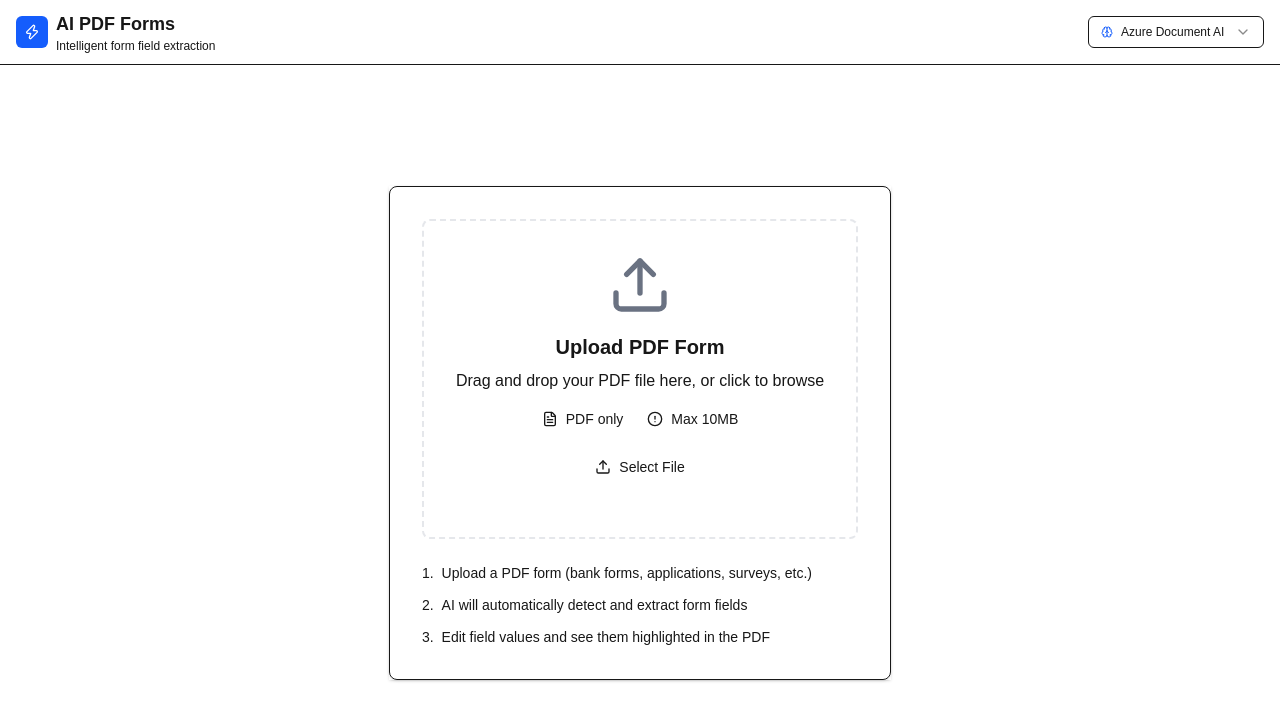
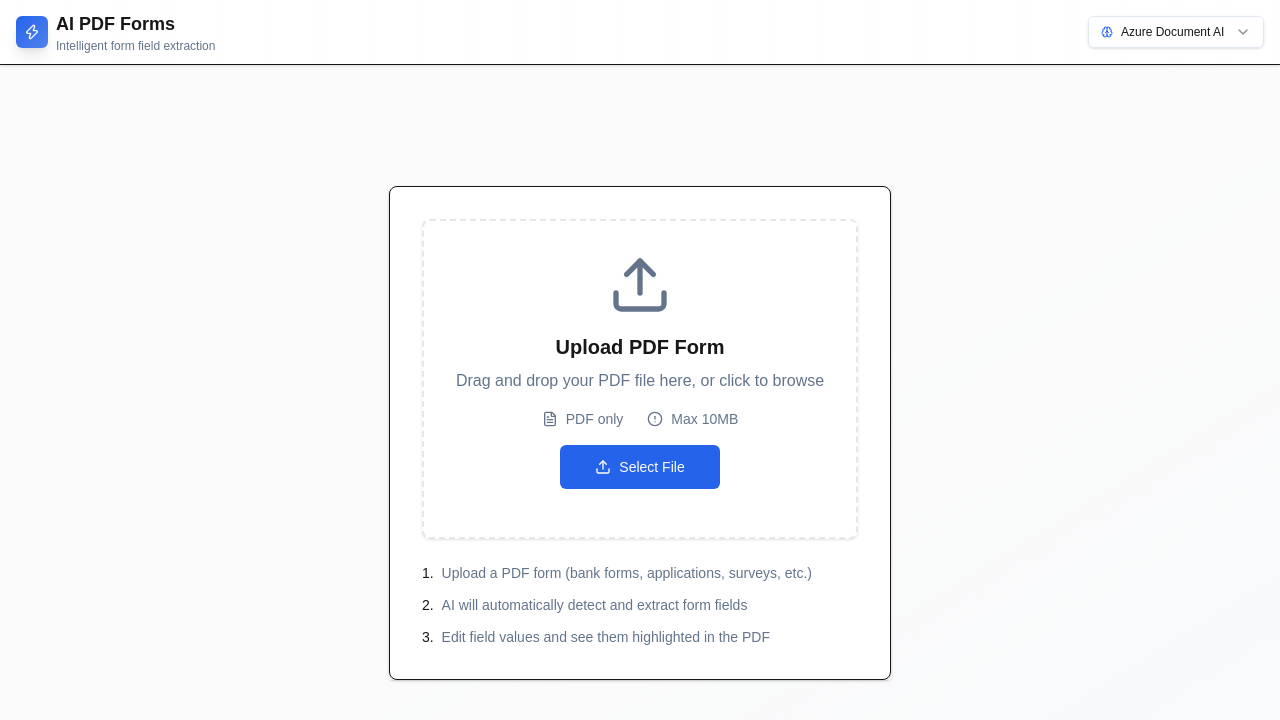
Before and after one commit to Manipandian/pdf-form-Interaction-cams, a Next.js app: page / in a window 1280 px wide. Shown: the top 720 px of the page. Built offline with nearby package versions, Linux system fonts and the light colour scheme.

Commit message:
Add theme css variable colors for inine and prefers-color-scheme with dark with tailwind them inline mapping

```diff
--- a/app/globals.css
+++ b/app/globals.css
@@ -1,13 +1,39 @@
 @import "tailwindcss";
 
 :root {
-  --background: #ffffff;
+  --background: #fafafa;
   --foreground: #171717;
+  --card: #ffffff;
+  --card-foreground: #171717;
+  --primary: #2563eb;
+  --primary-foreground: #ffffff;
+  --secondary: #f1f5f9;
+  --secondary-foreground: #0f172a;
+  --muted: #f8fafc;
+  --muted-foreground: #64748b;
+  --accent: #e2e8f0;
+  --accent-foreground: #0f172a;
+  --border: #e2e8f0;
+  --input: #e2e8f0;
+  --ring: #2563eb;
 }
 
 @theme inline {
   --color-background: var(--background);
   --color-foreground: var(--foreground);
+  --color-card: var(--card);
+  --color-card-foreground: var(--card-foreground);
+  --color-primary: var(--primary);
+  --color-primary-foreground: var(--primary-foreground);
+  --color-secondary: var(--secondary);
+  --color-secondary-foreground: var(--secondary-foreground);
+  --color-muted: var(--muted);
+  --color-muted-foreground: var(--muted-foreground);
+  --color-accent: var(--accent);
+  --color-accent-foreground: var(--accent-foreground);
+  --color-border: var(--border);
+  --color-input: var(--input);
+  --color-ring: var(--ring);
   --font-sans: var(--font-geist-sans);
   --font-mono: var(--font-geist-mono);
 }
@@ -16,13 +42,28 @@
   :root {
     --background: #0a0a0a;
     --foreground: #ededed;
+    --card: #171717;
+    --card-foreground: #ededed;
+    --primary: #3b82f6;
+    --primary-foreground: #ffffff;
+    --secondary: #1e293b;
+    --secondary-foreground: #f1f5f9;
+    --muted: #1e293b;
+    --muted-foreground: #94a3b8;
+    --accent: #334155;
+    --accent-foreground: #f1f5f9;
+    --border: #334155;
+    --input: #334155;
+    --ring: #3b82f6;
   }
 }
 
 body {
-  background: var(--background);
+  background: linear-gradient(135deg, var(--background) 0%, var(--muted) 100%);
+  background-attachment: fixed;
   color: var(--foreground);
   font-family: Arial, Helvetica, sans-serif;
+  min-height: 100vh;
 }
 
 /* PDF scroll sync animations */
@@ -40,3 +81,41 @@ body {
 .field-pulse {
   animation: field-pulse 0.5s ease-in-out;
 }
+
+/* Custom scrollbars for better aesthetics */
+::-webkit-scrollbar {
+  width: 8px;
+  height: 8px;
+}
+
+::-webkit-scrollbar-track {
+  background: var(--muted);
+  border-radius: 4px;
+}
+
+::-webkit-scrollbar-thumb {
+  background: var(--border);
+  border-radius: 4px;
+}
+
+::-webkit-scrollbar-thumb:hover {
+  background: var(--accent-foreground);
+}
+
+/* Glass morphism effect for modals and overlays */
+.glass {
+  background: rgba(255, 255, 255, 0.25);
+  backdrop-filter: blur(10px);
+  -webkit-backdrop-filter: blur(10px);
+  border: 1px solid rgba(255, 255, 255, 0.18);
+}
+
+/* Subtle hover animations */
+@keyframes subtle-bounce {
+  0%, 100% { transform: translateY(0); }
+  50% { transform: translateY(-2px); }
+}
+
+.hover-bounce:hover {
+  animation: subtle-bounce 0.6s ease-in-out;
+}
--- a/components/dynamic-form/form-field-renderer.tsx
+++ b/components/dynamic-form/form-field-renderer.tsx
@@ -28,7 +28,7 @@ function FieldWrapper({ children, field, isActive, fieldError }: FieldWrapperPro
   return (
     <motion.div
       id={`form-field-${field.id}`}
-      className="space-y-2 p-3 rounded-lg border"
+      className="space-y-2 p-3 rounded-lg border bg-gradient-to-br from-card to-card/80 hover:from-accent/20 hover:to-accent/10 shadow-sm hover:shadow-md transition-all"
       variants={fieldFocus}
       initial="initial"
       animate={
--- a/components/dynamic-form/form-header.tsx
+++ b/components/dynamic-form/form-header.tsx
@@ -42,7 +42,7 @@ export function FormHeader() {
   }, [fields]);
 
   return (
-    <div className="border-b bg-background/50 backdrop-blur-sm">
+    <div className="border-b bg-gradient-to-r from-card/80 to-card/60 backdrop-blur-sm">
       <div className="p-4 space-y-4">
         {/* Header title and stats */}
         <div className="flex items-center justify-between">
@@ -84,7 +84,7 @@ export function FormHeader() {
 
         {/* Confidence warning for low scores */}
         {averageConfidence < 75 && (
-          <div className="bg-yellow-50 border border-yellow-200 rounded-lg p-3">
+          <div className="bg-gradient-to-r from-yellow-50 to-yellow-100/80 border border-yellow-200 rounded-lg p-3 shadow-sm">
             <p className="text-sm text-yellow-800">
               <strong>Low AI confidence detected.</strong> Please review the extracted values carefully
               and make corrections as needed. Consider using a higher quality PDF scan for better results.
@@ -93,7 +93,7 @@ export function FormHeader() {
         )}
 
         {/* Instructions */}
-        <div className="bg-blue-50 border border-blue-200 rounded-lg p-3">
+        <div className="bg-gradient-to-r from-blue-50 to-blue-100/80 border border-blue-200 rounded-lg p-3 shadow-sm">
           <p className="text-sm text-blue-800">
             <strong>How to use:</strong> Click on form fields to highlight the corresponding area in the PDF,
             or click on highlighted areas in the PDF to focus the corresponding form field.
--- a/components/layout/dashboard-layout.tsx
+++ b/components/layout/dashboard-layout.tsx
@@ -19,7 +19,7 @@ export function DashboardLayout() {
   if (!pdfUrl) {
     return (
       <motion.div
-        className="h-screen flex flex-col"
+        className="h-screen flex flex-col bg-gradient-to-br from-background via-background to-muted/30"
         variants={pageTransitions}
         initial="initial"
         animate="enter"
@@ -35,7 +35,7 @@ export function DashboardLayout() {
 
   return (
     <motion.div
-      className="h-screen flex flex-col"
+      className="h-screen flex flex-col bg-gradient-to-br from-background via-muted/10 to-secondary/20"
       variants={pageTransitions}
       initial="initial"
       animate="enter"
--- a/components/layout/file-upload.tsx
+++ b/components/layout/file-upload.tsx
@@ -185,7 +185,16 @@ export function FileUpload() {
                 stiffness: 300,
                 damping: 30
               }}
-              className="border-2 border-dashed rounded-lg p-8 text-center space-y-4 cursor-pointer"
+              className={`
+                border-2 border-dashed rounded-lg p-8 text-center space-y-4 cursor-pointer
+                bg-gradient-to-br from-card to-card/80 backdrop-blur-sm
+                shadow-sm hover:shadow-md border-border
+                transition-all duration-300 ease-in-out
+                ${isDragOver
+                  ? 'border-primary bg-gradient-to-br from-primary/5 to-primary/10 shadow-lg scale-[1.02]'
+                  : 'hover:border-primary/50 hover:bg-gradient-to-br hover:from-accent/30 hover:to-accent/10'
+                }
+              `}
               onClick={handleUploadClick}
             >
           {/* Upload icon with enhanced animation */}
@@ -201,9 +210,9 @@ export function FileUpload() {
               damping: 20,
               rotate: isDragOver ? { repeat: Infinity, duration: 0.5 } : {}
             }}
-            className="flex justify-center text-gray-500"
+            className="flex justify-center text-muted-foreground"
           >
-            <Upload className={`h-16 w-16 transition-colors ${isDragOver ? 'text-blue-500' : ''}`} />
+            <Upload className={`h-16 w-16 transition-colors ${isDragOver ? 'text-primary' : ''}`} />
           </motion.div>
 
           {/* Main heading */}
--- a/components/layout/form-panel.tsx
+++ b/components/layout/form-panel.tsx
@@ -35,7 +35,7 @@ export function FormPanel() {
    * Render placeholder for empty/error states
    */
   const renderPlaceholderState = () => (
-    <div className="h-full border rounded-lg flex items-center justify-center p-4">
+    <div className="h-full border rounded-lg bg-gradient-to-br from-card to-card/80 backdrop-blur-sm shadow-sm flex items-center justify-center p-4">
       <motion.div
         className="text-center text-muted-foreground"
         initial={{ opacity: 0, scale: 0.95 }}
@@ -77,7 +77,7 @@ export function FormPanel() {
             case 'dashboard':
               return (
                 <motion.div
-                  className="h-full border rounded-lg overflow-hidden"
+                  className="h-full border rounded-lg bg-gradient-to-br from-card to-card/80 backdrop-blur-sm shadow-sm overflow-hidden"
                   initial={{ opacity: 0, scale: 0.95 }}
                   animate={{ opacity: 1, scale: 1 }}
                   transition={{ delay: 0.2, duration: 0.3 }}
--- a/components/layout/header.tsx
+++ b/components/layout/header.tsx
@@ -89,7 +89,7 @@ export function Header() {
 
   return (
     <motion.header
-      className="border-b bg-background/95 backdrop-blur supports-[backdrop-filter]:bg-background/60"
+      className="border-b bg-gradient-to-r from-card via-card/95 to-card/90 backdrop-blur-md shadow-sm"
       initial={{ opacity: 0, y: -10 }}
       animate={{ opacity: 1, y: 0 }}
       transition={{ duration: 0.3 }}
@@ -103,15 +103,16 @@ export function Header() {
           animate="animate"
         >
           <motion.div
-            className="flex items-center gap-2"
+            className="flex items-center gap-2 hover-bounce"
             whileHover={{ scale: 1.05 }}
             whileTap={buttonTap}
           >
             <motion.div
-              className="flex items-center justify-center w-8 h-8 bg-blue-600 rounded-md"
+              className="flex items-center justify-center w-8 h-8 bg-gradient-to-br from-primary to-primary/80 rounded-md shadow-lg"
               whileHover={{
                 rotate: 360,
-                backgroundColor: "#2563eb"
+                background: "linear-gradient(135deg, #3b82f6 0%, #2563eb 100%)",
+                scale: 1.1
               }}
               transition={{ duration: 0.3 }}
             >
@@ -235,10 +236,10 @@ export function Header() {
                 onValueChange={handleProcessingModeChange}
                 disabled={isAnalyzing}
               >
-              <SelectTrigger className="w-44 h-8 text-xs">
+              <SelectTrigger className="w-44 h-8 text-xs bg-gradient-to-r from-card to-card/90 border-border hover:border-primary/50 shadow-sm">
                 <SelectValue placeholder="Choose AI Engine" />
               </SelectTrigger>
-              <SelectContent className="bg-background border shadow-md">
+              <SelectContent className="bg-gradient-to-br from-card to-card/95 border shadow-lg backdrop-blur-sm">
                 {PROCESSING_MODES.map((mode) => {
                   const IconComponent = mode.icon;
                   return (
@@ -274,7 +275,7 @@ export function Header() {
                   disabled={isAnalyzing}
                   variant="outline"
                   size="sm"
-                  className="gap-2"
+                  className="gap-2 bg-gradient-to-r from-secondary to-secondary/80 hover:from-accent hover:to-accent/80 border-border hover:border-primary/50 shadow-sm hover:shadow-md transition-all"
                   aria-label="Reset application and try another PDF"
                 >
                   <RefreshCw className="h-4 w-4" />
--- a/components/layout/pdf-panel.tsx
+++ b/components/layout/pdf-panel.tsx
@@ -51,7 +51,7 @@ export function PDFPanel() {
   };
 
   const renderPlaceholderState = (title: string, message: string, titleColor: string) => (
-    <div className="h-full border rounded-lg flex items-center justify-center p-4">
+    <div className="h-full border rounded-lg bg-gradient-to-br from-card to-card/80 backdrop-blur-sm shadow-sm flex items-center justify-center p-4">
       <motion.div
         className="text-center space-y-4"
         initial={{ opacity: 0, scale: 0.95 }}
```
Also changed, not shown: app/page.tsx (+4 -4 lines).
